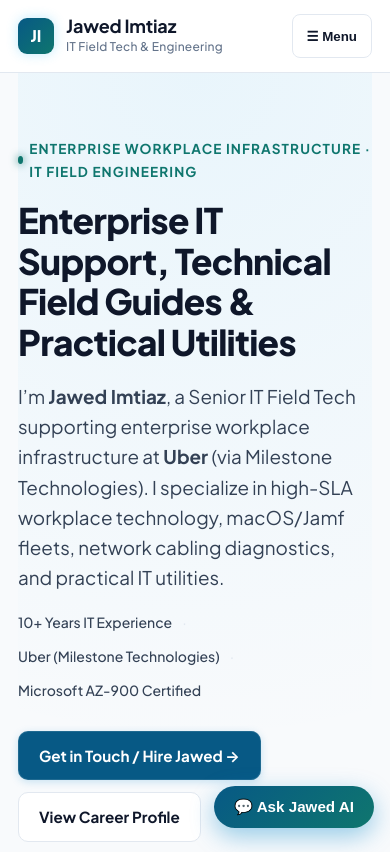
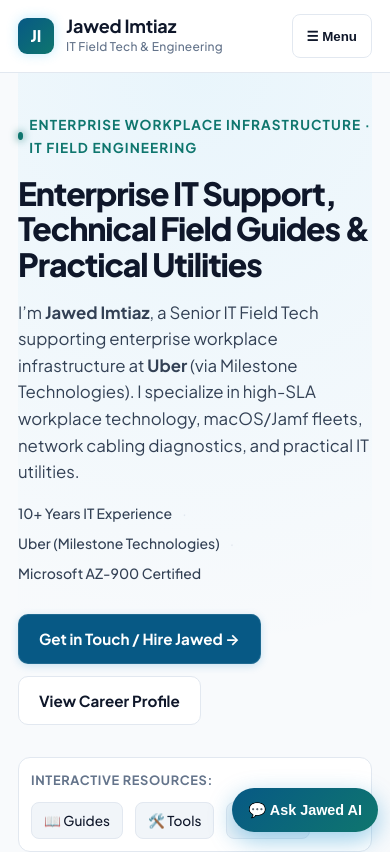
Before and after one commit to jawedimtiaz/jawed-website, a React (Vite) app: page / in a window 390 px wide. Shown: the top 852 px of the page. Built offline with nearby package versions, Linux system fonts and the light colour scheme.

Commit message:
Improve mobile homepage spacing and AI launcher fit

```diff
--- a/src/index.css
+++ b/src/index.css
@@ -1514,3 +1514,75 @@ select:focus-visible {
     max-height: calc(100dvh - 32px - env(safe-area-inset-top, 0px) - env(safe-area-inset-bottom, 0px));
   }
 }
+
+
+/* Mobile homepage and floating AI launcher refinements (Phase: mobile UX follow-up) */
+@media (max-width: 600px) {
+  .hero {
+    padding: 40px 0 32px;
+  }
+
+  .hero h1,
+  .page h1 {
+    font-size: clamp(2rem, 8.2vw, 2.65rem);
+    line-height: 1.12;
+    letter-spacing: -0.035em;
+    overflow-wrap: break-word;
+  }
+
+  .hero .lead {
+    font-size: 1.05rem;
+    line-height: 1.58;
+  }
+
+  .hero-proof-strip {
+    row-gap: 6px;
+  }
+
+  .hero-secondary-ribbon {
+    max-width: 100%;
+    padding: 12px;
+    gap: 10px;
+  }
+
+  .jawed-ai-widget {
+    right: max(12px, env(safe-area-inset-right));
+    bottom: max(12px, env(safe-area-inset-bottom));
+    max-width: calc(100vw - 24px);
+  }
+
+  .jawed-ai-toggle {
+    min-height: 44px;
+    max-width: calc(100vw - 24px);
+    padding: 11px 16px;
+    font-size: 0.9rem;
+    white-space: nowrap;
+  }
+
+  .jawed-ai-panel {
+    width: min(420px, calc(100vw - 24px));
+    max-width: calc(100vw - 24px);
+    max-height: calc(100dvh - 24px - env(safe-area-inset-top) - env(safe-area-inset-bottom));
+  }
+
+  .jawed-ai-minimized-bar {
+    max-width: calc(100vw - 24px);
+  }
+}
+
+@media (max-width: 380px) {
+  .site-brand {
+    gap: 8px;
+    min-width: 0;
+  }
+
+  .site-tagline {
+    font-size: 0.68rem;
+    letter-spacing: 0;
+  }
+
+  .jawed-ai-toggle {
+    padding-inline: 12px;
+    font-size: 0.84rem;
+  }
+}
```
